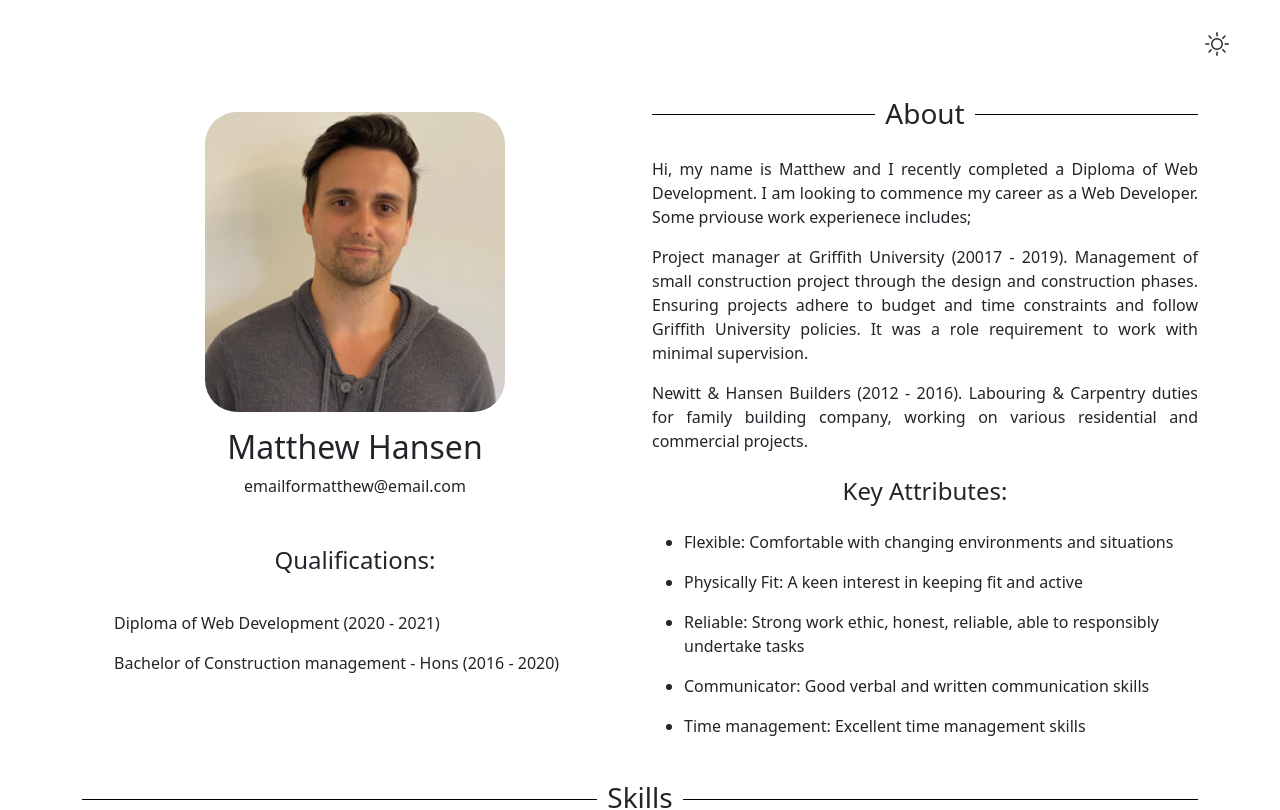
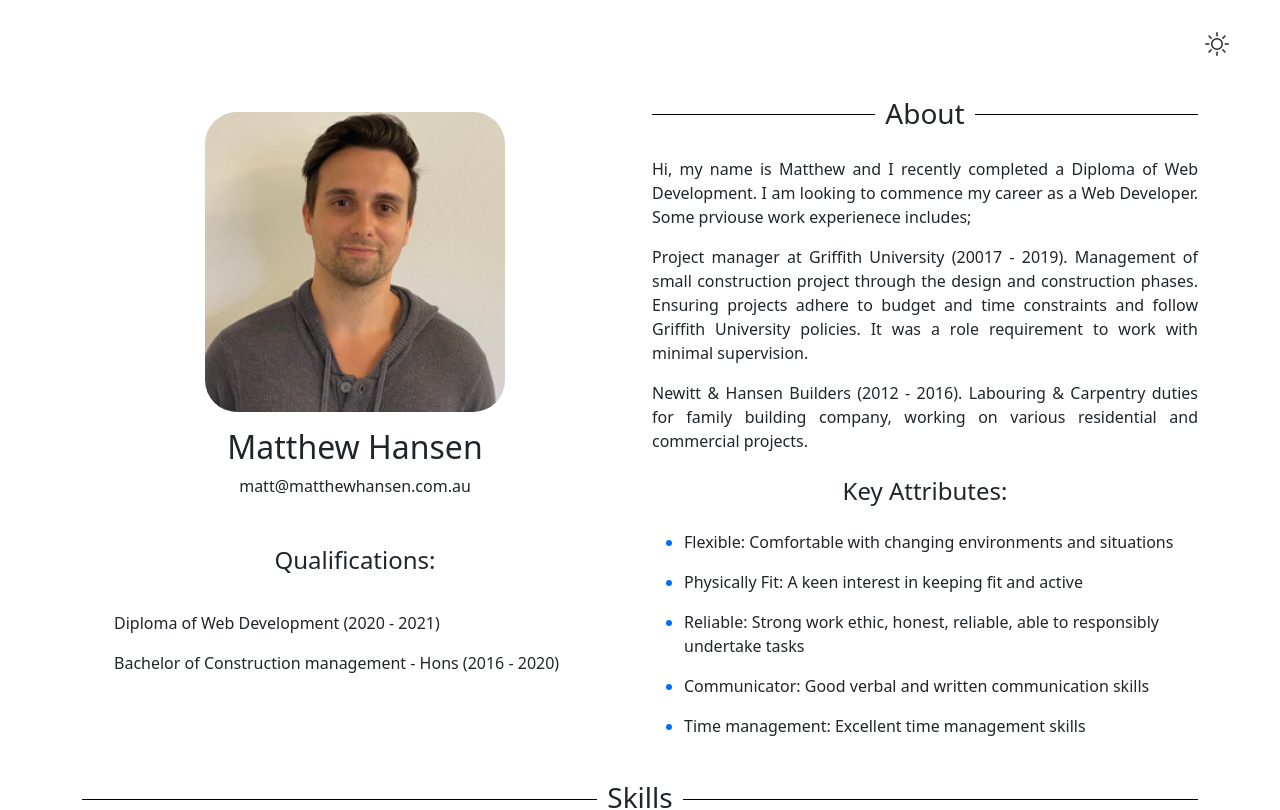
Before and after one commit to King-cobra711/My-Site, a React (Create React App) app: page / in a window 1280 px wide. Shown: the top 810 px of the page. Built offline with nearby package versions, Linux system fonts and the light colour scheme.

Commit message:
deployment stuff

```diff
--- a/src/App.css
+++ b/src/App.css
@@ -6,7 +6,9 @@
 ul {
   text-align: left;
 }
-
+li::marker {
+  color: rgb(0, 110, 255);
+}
 .dark {
   color: #212529;
   transition: 1s;
--- a/src/App.js
+++ b/src/App.js
@@ -66,7 +66,7 @@ function App() {
               className={theme === "light" ? "dark" : "light"}
               style={{ marginBottom: "3em" }}
             >
-              emailformatthew@email.com
+              matt@matthewhansen.com.au
             </p>
             <h4
               className={theme === "light" ? "dark" : "light"}
```
Also changed, not shown: 2 other files (tests, documents, lock files or other folders).
